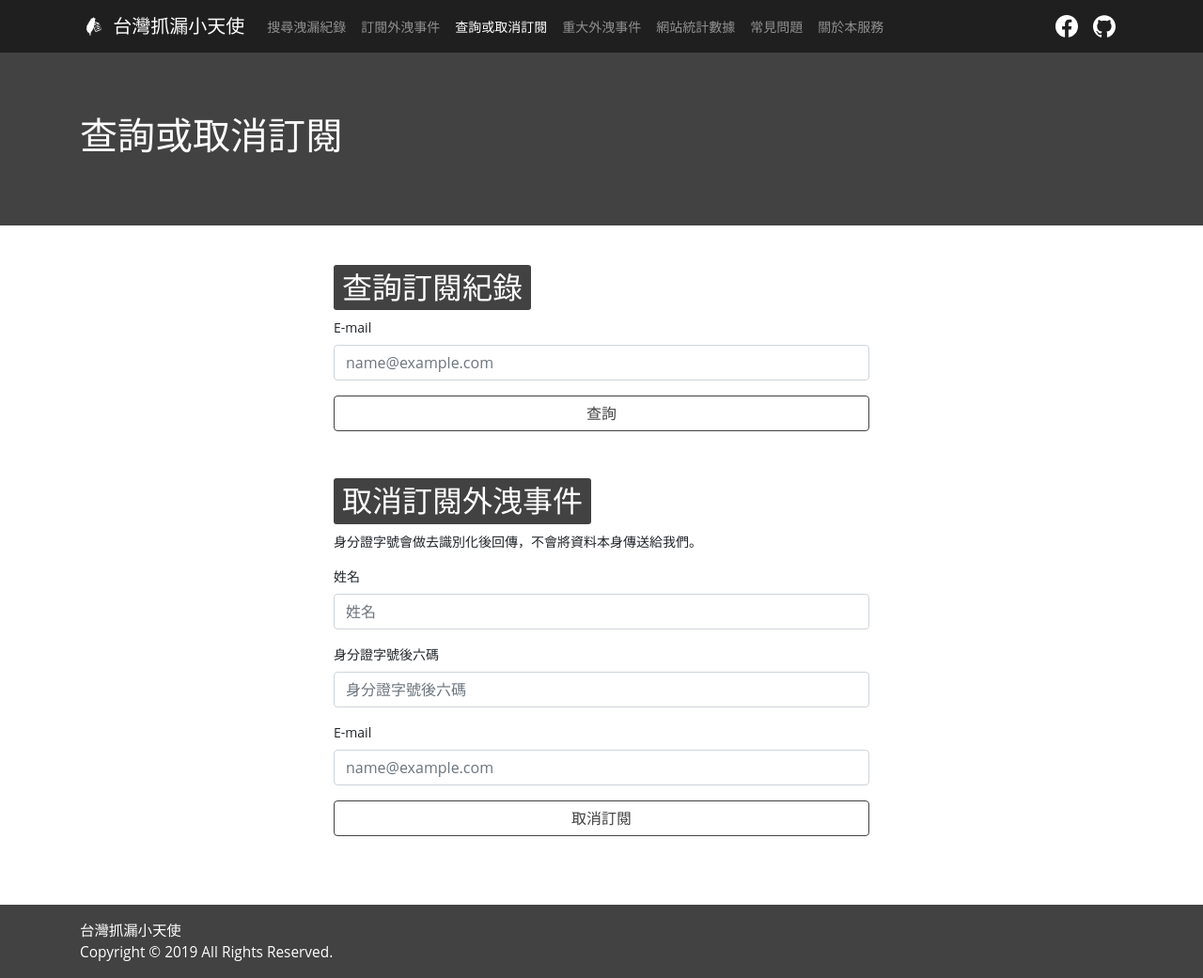
After one commit to breach-tw/breach.tw, a PHP site: page /manage_subscription.php in a window 1280 px wide. The commit adds this page. Shown: the whole page at 94% size. Run offline with PHP 8.4, Linux system fonts and the light colour scheme; some libraries are stand-ins or nearby versions.

Commit message:
Added subscription UI part

```diff
--- a/js/main.js
+++ b/js/main.js
@@ -148,3 +148,72 @@ function subscribe_func(form) {
             });
     });
 }
+
+function subscription_status_func(form) {
+    document.getElementById('query').setAttribute('disabled', true);
+    grecaptcha.execute(RECAPTCHA_SITE_KEY, {
+        action: 'query_subscription_status'
+    }).then(function (token) {
+        fetch('/api/subscription_status.php?email=' + form.email.value + '&token=' + token)
+            .then(function (res) {
+                return res.json();
+            }).then(function (res) {
+                document.getElementById('query').removeAttribute('disabled');
+                if (res.status == 0) {
+                    if (res.result == 'not_subscribed') {
+                        Swal.fire({
+                            type: 'info',
+                            title: '查詢結果',
+                            html: '此 E-mail 尚未訂閱洩漏訊息。'
+                        });
+                    } else if (res.result == 'verification_pending') {
+                        Swal.fire({
+                            type: 'info',
+                            title: '查詢結果',
+                            html: '此 E-mail 已訂閱洩漏訊息，但尚未驗證 E-mail，請前往您的電子郵箱確認。'
+                        });
+                    } else if (res.result == 'subscribed') {
+                        Swal.fire({
+                            type: 'success',
+                            title: '查詢結果',
+                            html: '此 E-mail 已訂閱洩漏訊息。'
+                        });
+                    }
+                } else {
+                    Swal.fire({
+                        type: 'error',
+                        title: '發生錯誤',
+                        text: res.error
+                    });
+                }
+            });
+    });
+}
+
+function unsubscribe_func(form) {
+    document.getElementById('unsubscribe').setAttribute('disabled', true);
+    let hash = sha1(form.fullname.value + form.nid.value);
+    grecaptcha.execute(RECAPTCHA_SITE_KEY, {
+        action: 'unsubscribe'
+    }).then(function (token) {
+        fetch('/api/unsubscribe.php?hash=' + hash + '&email=' + form.email.value + '&token=' + token)
+            .then(function (res) {
+                return res.json();
+            }).then(function (res) {
+                document.getElementById('unsubscribe').removeAttribute('disabled');
+                if (res.status == 0) {
+                    Swal.fire({
+                        type: 'success',
+                        title: '取消訂閱成功',
+                        html: '已取消訂閱洩漏訊息。'
+                    });
+                } else {
+                    Swal.fire({
+                        type: 'error',
+                        title: '發生錯誤',
+                        text: res.error
+                    });
+                }
+            });
+    });
+}
--- /dev/null
+++ b/manage_subscription.php
@@ -0,0 +1,66 @@
+<?php $title = '查詢或取消訂閱';
+        require 'src/header.php';
+    ?>
+
+    <header class="jumbotron jumbotron-fluid">
+        <div class="container">
+            <h1><?=$title?></h1>
+        </div>
+    </header>
+
+    <div class="container" style="max-width: 600px;margin: 10px auto;">
+        <h1 class="breach-title">查詢訂閱紀錄</h1>
+        <form onsubmit="event.preventDefault(); subscription_status_func(this);">
+            <div class="form-group">
+                <label for="email" >E-mail</label>
+                <input
+                    type="email"
+                    class="form-control"
+                    id="email"
+                    placeholder="name@example.com"
+                    required />
+            </div>
+            <button class="btn btn-outline-dark btn-block" type="submit" id="query">查詢</button>
+        </form>
+    </div>
+
+    <div class="container" style="max-width: 600px;margin: 40px auto 10px;">
+        <h1 class="breach-title">取消訂閱外洩事件</h1>
+        <p>身分證字號會做去識別化後回傳，不會將資料本身傳送給我們。</p>
+        <form onsubmit="event.preventDefault(); unsubscribe_func(this);">
+        <div class="form-group">
+                <label for="fullname">姓名</label>
+                <input
+                    type="text"
+                    class="form-control"
+                    id="fullname"
+                    placeholder="姓名"
+                    required />
+            </div>
+            <div class="form-group">
+                <label for="nid" >身分證字號後六碼</label>
+                <input
+                    type="password"
+                    class="form-control"
+                    id="nid"
+                    maxlength="6"
+                    placeholder="身分證字號後六碼"
+                    required />
+            </div>
+            <div class="form-group">
+                <label for="email" >E-mail</label>
+                <input
+                    type="email"
+                    class="form-control"
+                    id="email"
+                    placeholder="name@example.com"
+                    required />
+            </div>
+            <button class="btn btn-outline-dark btn-block" type="submit" id="unsubscribe">取消訂閱</button>
+        </form>
+    </div>
+    <script src="https://www.google.com/recaptcha/api.js?render=<?=RECAPTCHA_SITE_KEY?>"></script>
+    <script>const RECAPTCHA_SITE_KEY='<?= RECAPTCHA_SITE_KEY?>'</script>
+    <script src="/js/main.js"></script>
+
+    <?php require 'src/footer.php'; ?>
--- a/src/header.php
+++ b/src/header.php
@@ -38,6 +38,9 @@ require 'config.php';
 					<li class="nav-item <?= $uri=='/subscribe.php'?'active':''?>">
 						<a class="nav-link" href="subscribe.php">訂閱外洩事件</a>
 					</li>
+					<li class="nav-item <?= $uri=='/manage_subscription.php'?'active':''?>">
+						<a class="nav-link" href="manage_subscription.php">查詢或取消訂閱</a>
+					</li>
 					<li class="nav-item <?= $uri=='/breaches.php'?'active':''?>">
 						<a class="nav-link" href="breaches.php">重大外洩事件</a>
 					</li>
--- a/verify.php
+++ b/verify.php
@@ -35,7 +35,7 @@
         ?>
         <div class="card text-center">
             <div class="card-body">
-                <h5 class="card-title">未知錯誤，如持續發生請通知管理員。</h5>
+                <h5 class="card-title">訂閱可能已被取消，請<a href="/subscribe.php">重新訂閱</a>。如並未取消訂閱且此訊息重複出現，請通知管理員。</h5>
                 <a href="/" class="btn btn-dark">回首頁</a>
             </div>
         </div>
```
